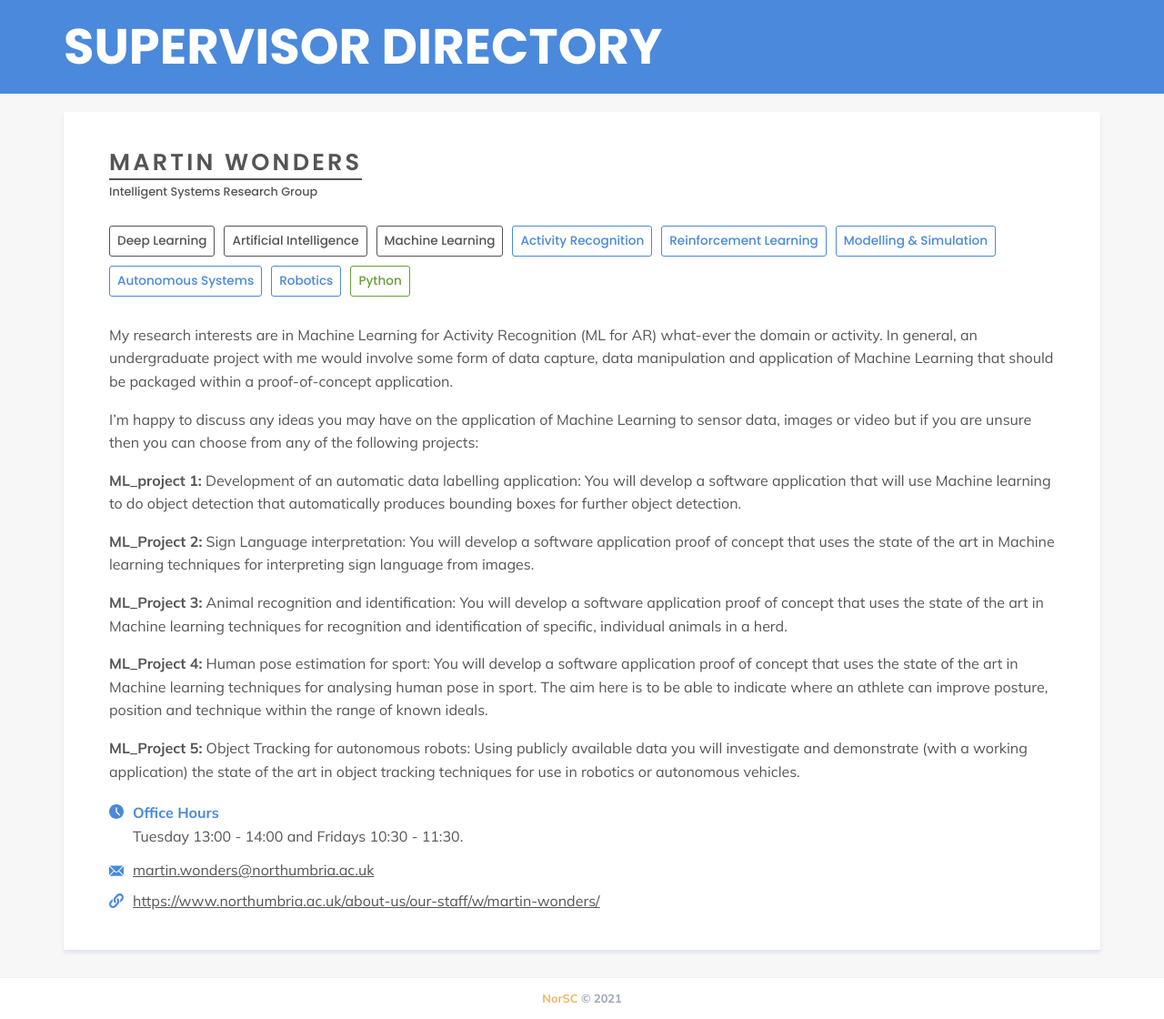
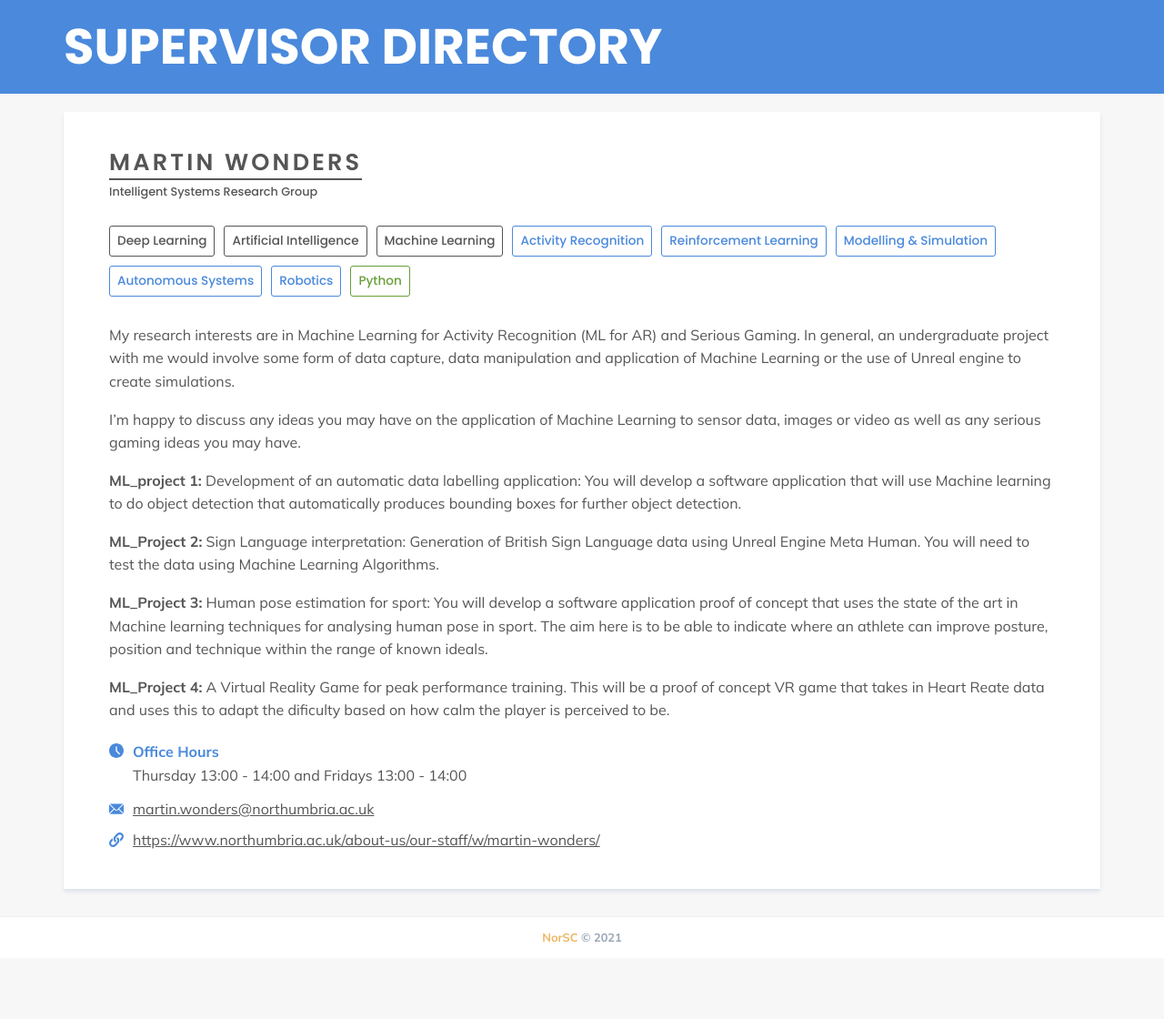
Before and after one commit to NorSC/supervisor-search, a Jekyll site: the page built from _supervisors/martin-wonders.md, in a window 1280 px wide. Shown: the whole page at 91% size. Built offline with Jekyll 4.4.1, drawn with Linux system fonts in a browser that asks for light colours; a script that is not in the unit is left out; after the commit the page ends 1053 px from its top, so only the background shows below that.

Commit message:
Update Supervisors “martin-wonders”

```diff
--- a/_supervisors/martin-wonders.md
+++ b/_supervisors/martin-wonders.md
@@ -5,7 +5,7 @@ available: true
 available_msc: true
 email: martin.wonders@northumbria.ac.uk
 website: https://www.northumbria.ac.uk/about-us/our-staff/w/martin-wonders/
-office_hours: Tuesday 13:00 - 14:00 and Fridays 10:30 - 11:30.
+office_hours: Thursday 13:00 - 14:00 and Fridays 13:00 - 14:00
 research_group: Intelligent Systems Research Group
 research_themes:
   - Deep Learning
@@ -21,28 +21,24 @@ technologies_languages:
   - Python
 additional_details: >-
   My research interests are in Machine Learning for Activity Recognition (ML for
-  AR) what-ever the domain or activity. In general, an undergraduate project
-  with me would involve some form of data capture, data manipulation and
-  application of Machine Learning that should be packaged within a
-  proof-of-concept application.
+  AR) and Serious Gaming. In general, an undergraduate project with me would
+  involve some form of data capture, data manipulation and application of
+  Machine Learning or the use of Unreal engine to create simulations.
 
 
-  I’m happy to discuss any ideas you may have on the application of Machine Learning to sensor data, images or video but if you are unsure then you can choose from any of the following projects:
+  I’m happy to discuss any ideas you may have on the application of Machine Learning to sensor data, images or video as well as any serious gaming ideas you may have.
 
 
   **ML_project 1:** Development of an automatic data labelling application: You will develop a software application that will use Machine learning to do object detection that automatically produces bounding boxes for further object detection.
 
 
-  **ML_Project 2:** Sign Language interpretation: You will develop a software application proof of concept that uses the state of the art in Machine learning techniques for interpreting sign language from images.
+  **ML_Project 2:** Sign Language interpretation: Generation of British Sign Language data using Unreal Engine Meta Human. You will need to test the data using Machine Learning Algorithms.
 
 
-  **ML_Project 3:** Animal recognition and identification: You will develop a software application proof of concept that uses the state of the art in Machine learning techniques for recognition and identification of specific, individual animals in a herd.
+  **ML_Project 3:** Human pose estimation for sport: You will develop a software application proof of concept that uses the state of the art in Machine learning techniques for analysing human pose in sport. The aim here is to be able to indicate where an athlete can improve posture, position and technique within the range of known ideals.
 
 
-  **ML_Project 4:** Human pose estimation for sport: You will develop a software application proof of concept that uses the state of the art in Machine learning techniques for analysing human pose in sport. The aim here is to be able to indicate where an athlete can improve posture, position and technique within the range of known ideals.
-
-
-  **ML_Project 5:** Object Tracking for autonomous robots: Using publicly available data you will investigate and demonstrate (with a working application) the state of the art in object tracking techniques for use in robotics or autonomous vehicles.
+  **ML_Project 4:** A Virtual Reality Game for peak performance training. This will be a proof of concept VR game that takes in Heart Reate data and uses this to adapt the dificulty based on how calm the player is perceived to be.
 additional_details_msc: >-
   My research interests are in Machine Learning for Activity Recognition (ML for
   AR) what-ever the domain or activity. In general, a Master's project with me
```
